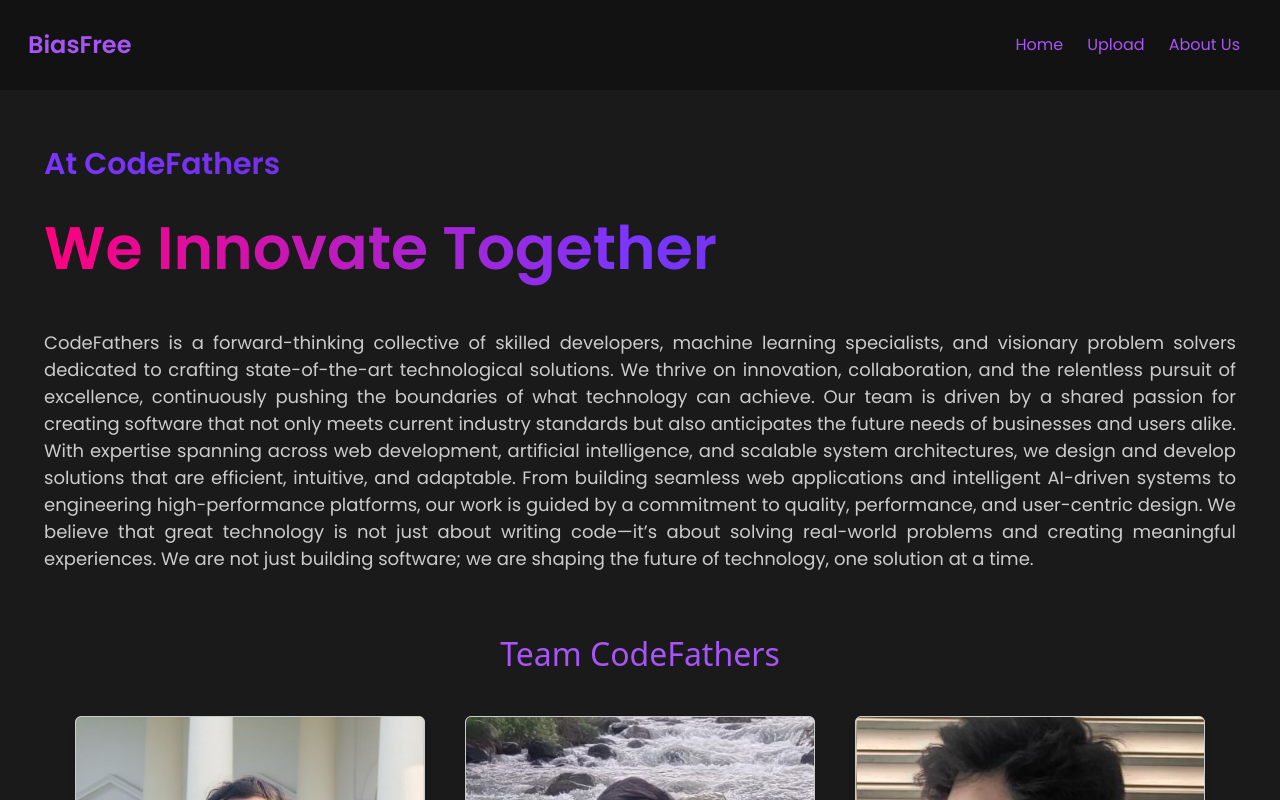
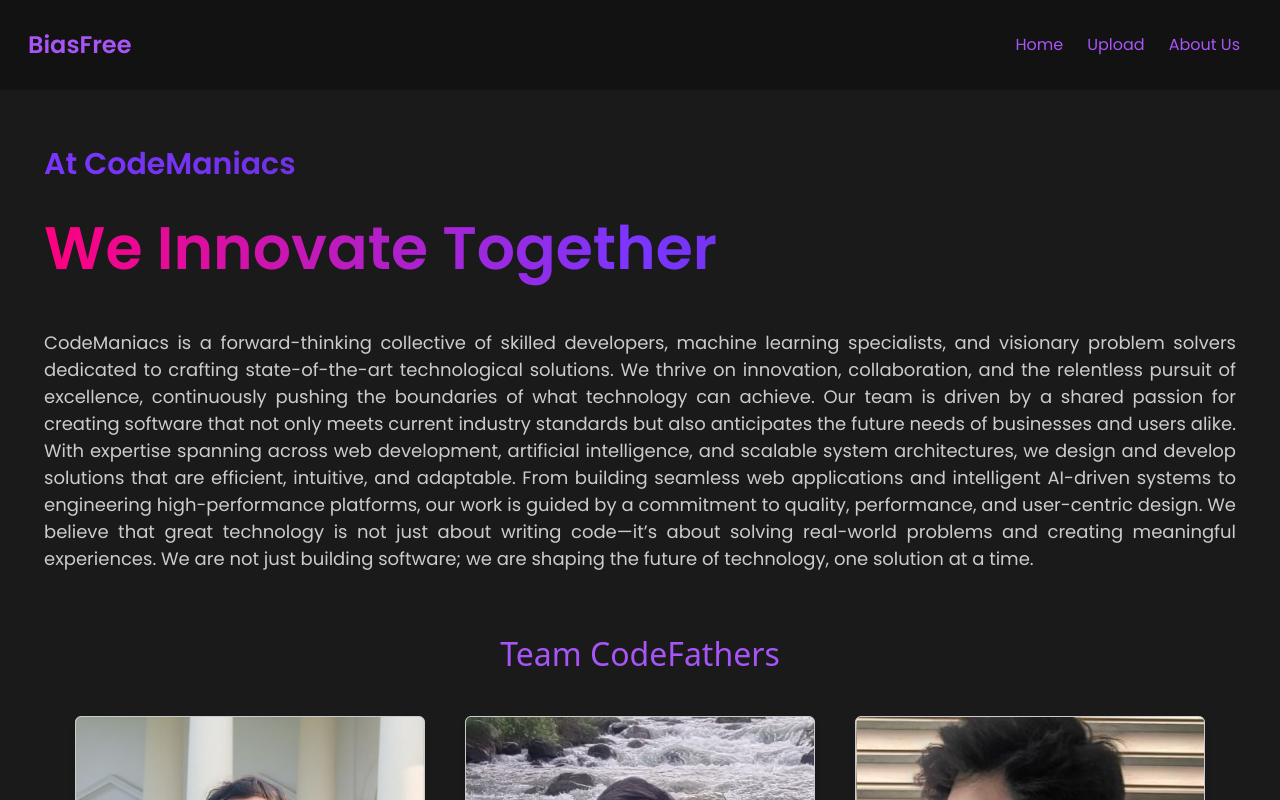
Before and after one commit to kumarutkarsh99/biasfree_frontend, a React (Vite) app: page /about in a window 1280 px wide. Shown: the top 800 px of the page. Built offline with nearby package versions, Linux system fonts and the light colour scheme.

Commit message:
Update About.jsx

```diff
--- a/src/About.jsx
+++ b/src/About.jsx
@@ -5,10 +5,10 @@ const About = () => {
     <div className="about-container pb-4">
 
         <div className='about-text mx-4 my-3'>
-            <p className='text-gradient-1 pt-3'>At CodeFathers</p>
+            <p className='text-gradient-1 pt-3'>At CodeManiacs</p>
             <p className='text-gradient-2'>We Innovate Together</p>
             <p className='description-about'>
-            CodeFathers is a forward-thinking collective of skilled developers, machine learning specialists, and visionary problem solvers dedicated to crafting state-of-the-art technological solutions. We thrive on innovation, collaboration, and the relentless pursuit of excellence, continuously pushing the boundaries of what technology can achieve. Our team is driven by a shared passion for creating software that not only meets current industry standards but also anticipates the future needs of businesses and users alike. With expertise spanning across web development, artificial intelligence, and scalable system architectures, we design and develop solutions that are efficient, intuitive, and adaptable. From building seamless web applications and intelligent AI-driven systems to engineering high-performance platforms, our work is guided by a commitment to quality, performance, and user-centric design. We believe that great technology is not just about writing code—it’s about solving real-world problems and creating meaningful experiences. We are not just building software; we are shaping the future of technology, one solution at a time.
+            CodeManiacs is a forward-thinking collective of skilled developers, machine learning specialists, and visionary problem solvers dedicated to crafting state-of-the-art technological solutions. We thrive on innovation, collaboration, and the relentless pursuit of excellence, continuously pushing the boundaries of what technology can achieve. Our team is driven by a shared passion for creating software that not only meets current industry standards but also anticipates the future needs of businesses and users alike. With expertise spanning across web development, artificial intelligence, and scalable system architectures, we design and develop solutions that are efficient, intuitive, and adaptable. From building seamless web applications and intelligent AI-driven systems to engineering high-performance platforms, our work is guided by a commitment to quality, performance, and user-centric design. We believe that great technology is not just about writing code—it’s about solving real-world problems and creating meaningful experiences. We are not just building software; we are shaping the future of technology, one solution at a time.
             </p>
         </div>
 
```
